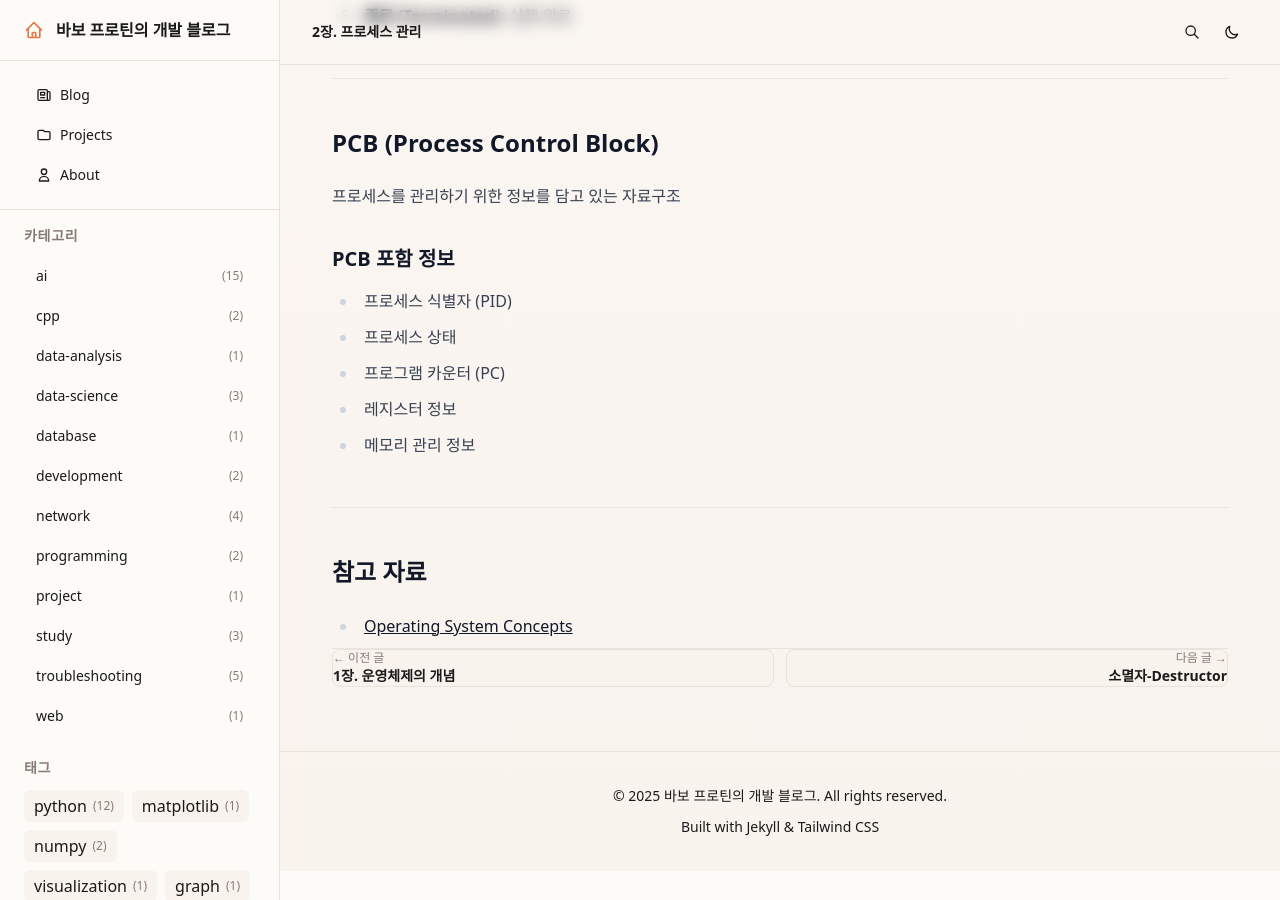
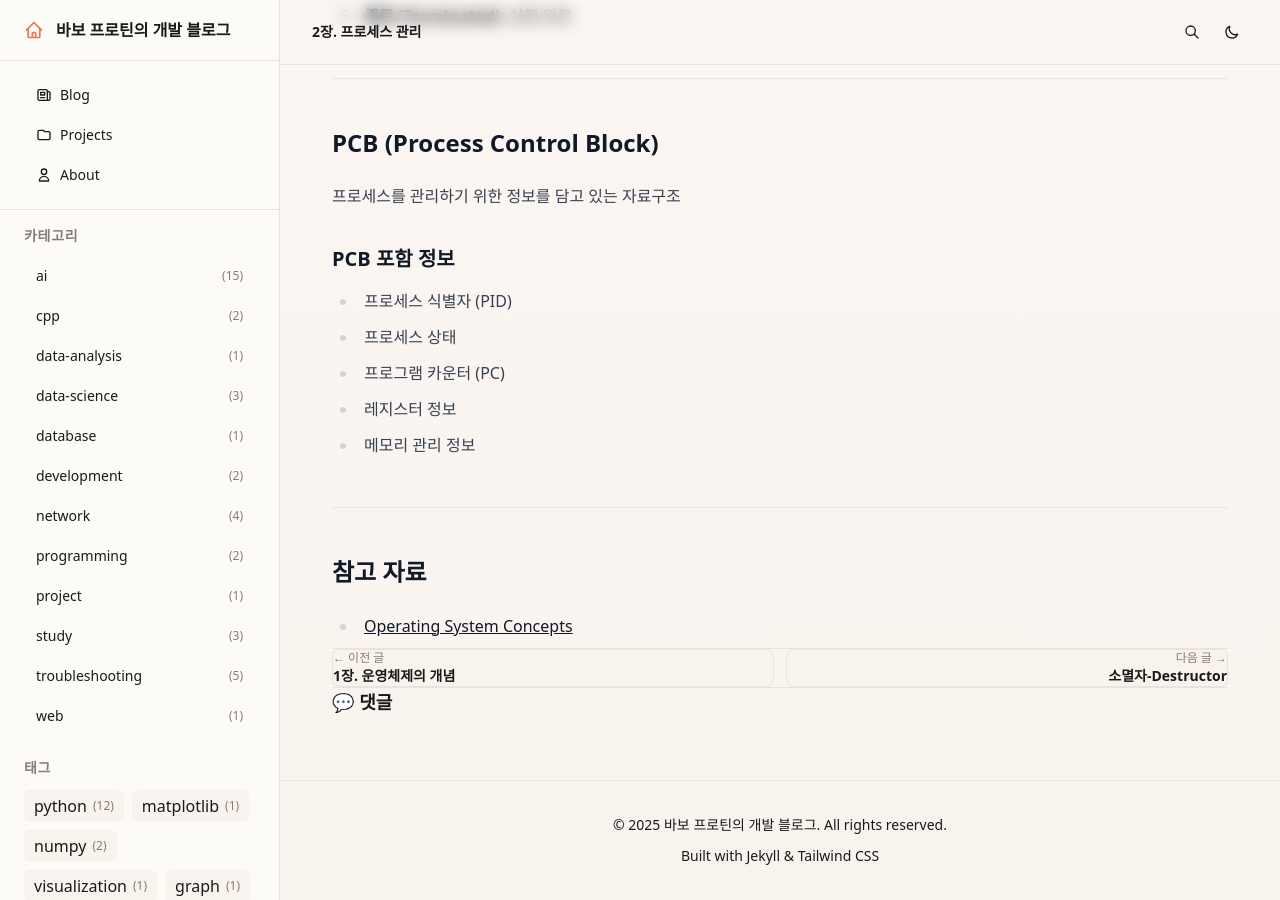
Before and after one commit to 1di0t/1di0t.github.io, a Jekyll site: the page built from _posts/2023-12/2023-12-25-process-management.md, in a window 1280 px wide and 900 px high, scrolled down 1529 px. Built offline with Jekyll 4.4.1, drawn with Linux system fonts in a browser that asks for light colours; some web fonts are replaced; comment, search, counter and statistics services are not loaded.

Commit message:
Giscus 댓글 시스템 활성화 및 다크모드 연동
- Giscus 댓글 기능 활성화 (repo ID 및 category ID 설정)
- 다크모드 토글 시 Giscus 테마 자동 변경 기능 추가
- 댓글 섹션 반응형 여백 조정

```diff
--- a/_layouts/post.html
+++ b/_layouts/post.html
@@ -69,15 +69,15 @@
     </div>
   </nav>
 
-  <!-- Comments (Giscus) - Disabled until configured -->
-  {% comment %}
-  {% if page.comments %}
-  <div class="mt-12 pt-8 border-t border-border">
+  <!-- Comments (Giscus) -->
+  {% if page.comments != false %}
+  <div class="mt-8 md:mt-12 pt-6 md:pt-8 border-t border-border">
+    <h2 class="text-lg md:text-xl font-bold mb-4 md:mb-6">💬 댓글</h2>
     <script src="https://giscus.app/client.js"
         data-repo="1di0t/1di0t.github.io"
-        data-repo-id="YOUR_REPO_ID"
+        data-repo-id="R_kgDONbLAlQ"
         data-category="General"
-        data-category-id="YOUR_CATEGORY_ID"
+        data-category-id="DIC_kwDONbLAlc4ClQPa"
         data-mapping="pathname"
         data-strict="0"
         data-reactions-enabled="1"
@@ -90,5 +90,4 @@
     </script>
   </div>
   {% endif %}
-  {% endcomment %}
 </article>
--- a/assets/js/main.js
+++ b/assets/js/main.js
@@ -15,6 +15,18 @@
     if (themeIconMoon) themeIconMoon.classList.add('hidden');
   }
 
+  // Function to update Giscus theme
+  function updateGiscusTheme(theme) {
+    const iframe = document.querySelector('iframe.giscus-frame');
+    if (iframe) {
+      const giscusTheme = theme === 'dark' ? 'dark' : 'light';
+      iframe.contentWindow.postMessage(
+        { giscus: { setConfig: { theme: giscusTheme } } },
+        'https://giscus.app'
+      );
+    }
+  }
+
   // Toggle dark mode
   if (darkModeToggle) {
     darkModeToggle.addEventListener('click', function() {
@@ -25,10 +37,12 @@
         localStorage.setItem('theme', 'dark');
         if (themeIconSun) themeIconSun.classList.remove('hidden');
         if (themeIconMoon) themeIconMoon.classList.add('hidden');
+        updateGiscusTheme('dark');
       } else {
         localStorage.setItem('theme', 'light');
         if (themeIconSun) themeIconSun.classList.add('hidden');
         if (themeIconMoon) themeIconMoon.classList.remove('hidden');
+        updateGiscusTheme('light');
       }
     });
   }
```
